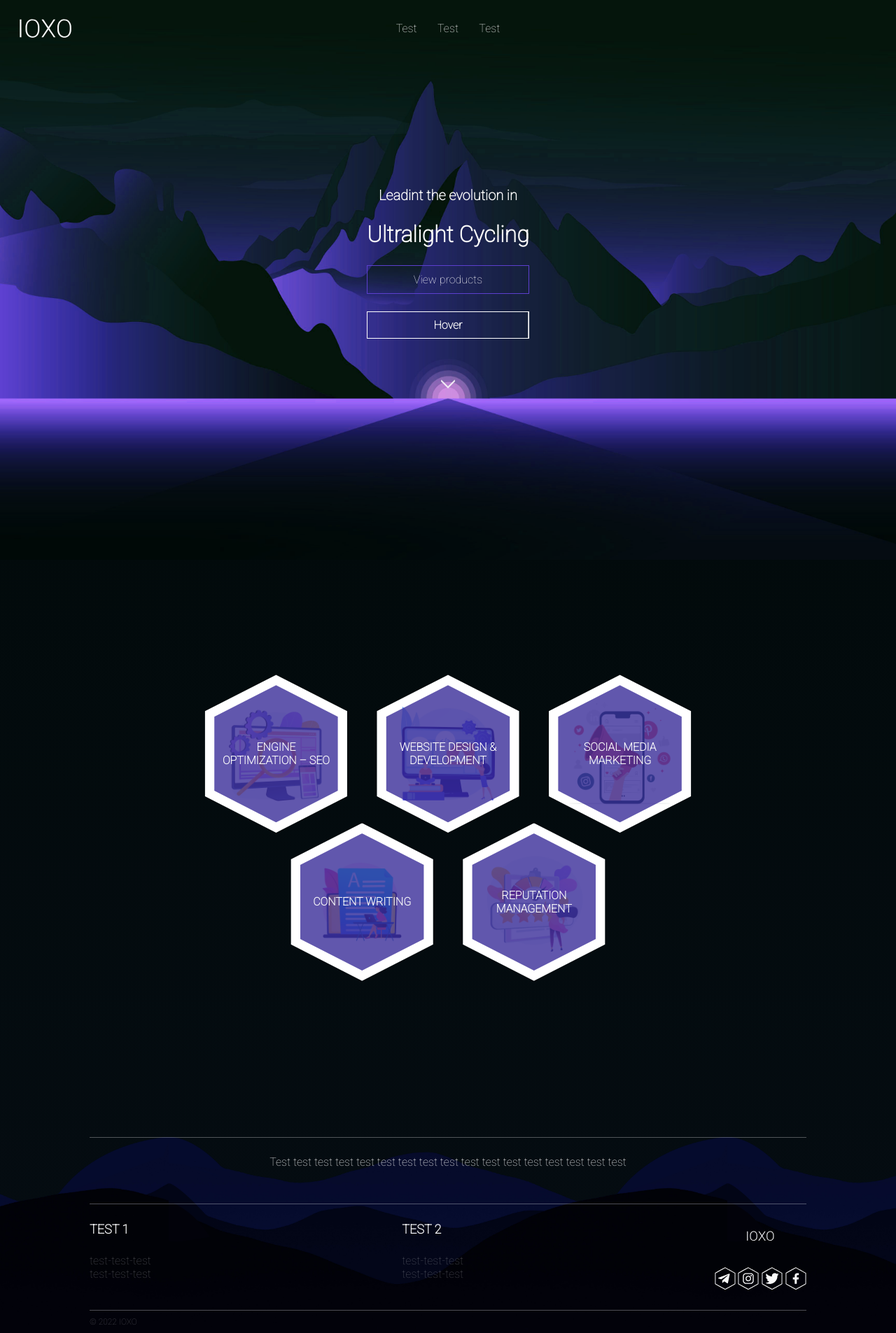
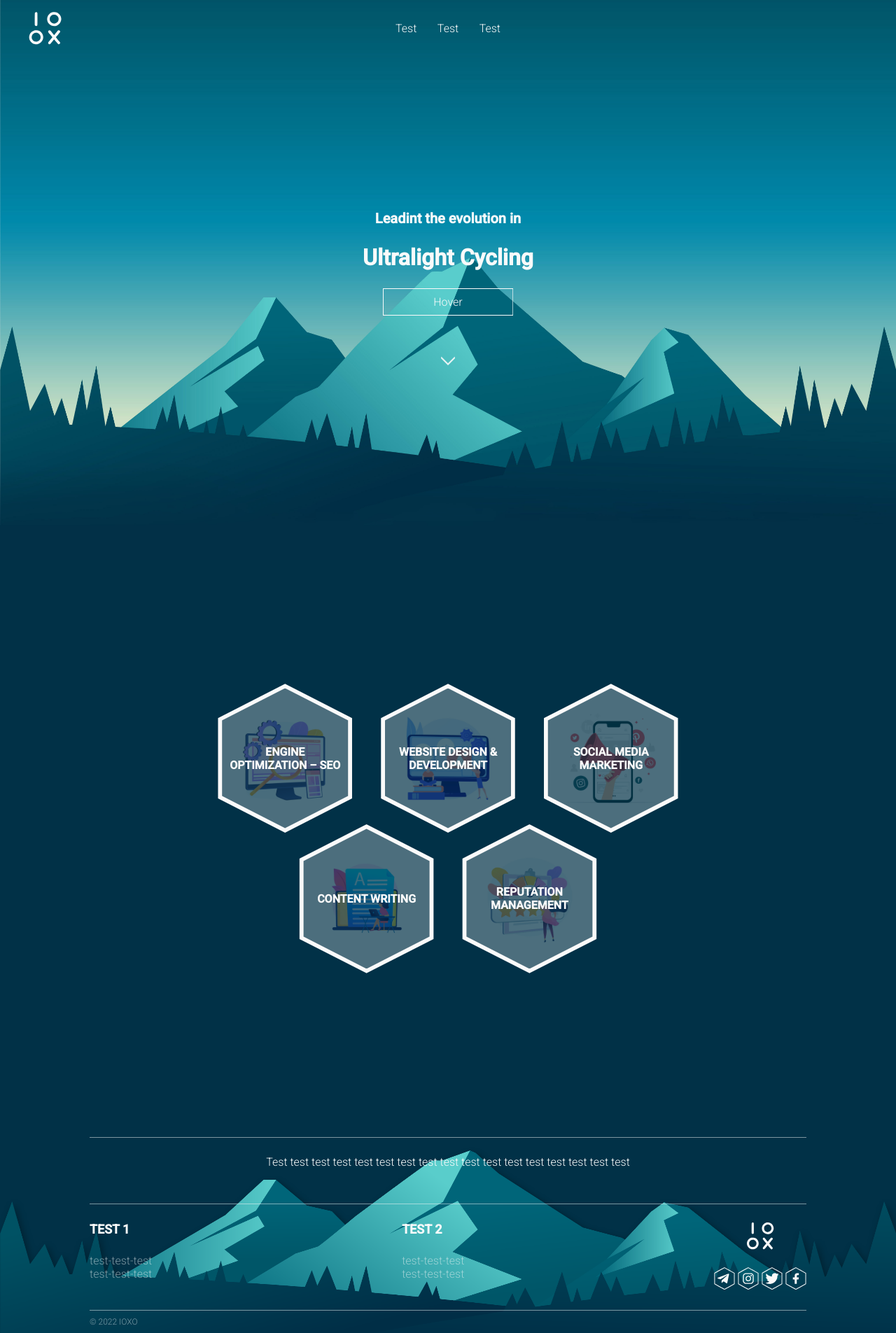
Before and after one commit to Donz87/IOXO, a website built with Parcel: page index.html in a window 1280 px wide. Shown: the whole page at 70% size. Built offline with nearby package versions, Linux system fonts and the light colour scheme.

Commit message:
New Background

```diff
--- a/index.html
+++ b/index.html
@@ -9,16 +9,16 @@
     <link rel="stylesheet" href="style.css">
 </head>
 <body>
-   <header>
+   <header >
         <div class="header--wrapper">
             <div class="logo">
-                <svg xmlns="http://www.w3.org/2000/svg" version="1.0" width="800.000000pt" height="400.000000pt" viewBox="0 0 800.000000 400.000000" preserveAspectRatio="xMidYMid meet">
+                <svg xmlns="http://www.w3.org/2000/svg" version="1.0" width="386.000000pt" height="388.000000pt" viewBox="0 0 386.000000 388.000000" preserveAspectRatio="xMidYMid meet">
 
-                    <g transform="translate(0.000000,400.000000) scale(0.100000,-0.100000)" fill="#fafafa" stroke="none">
-                    <path d="M1934 3294 c-366 -61 -647 -321 -772 -714 -63 -197 -67 -238 -67 -645 1 -348 2 -376 23 -475 59 -269 148 -446 307 -606 134 -136 286 -220 473 -262 120 -27 369 -23 487 7 215 55 398 174 522 339 108 144 183 316 224 519 19 93 23 151 27 412 5 344 -4 464 -48 636 -91 363 -318 633 -624 744 -162 58 -373 75 -552 45z m414 -204 c283 -80 478 -310 553 -651 46 -210 51 -703 10 -939 -56 -323 -208 -555 -436 -665 -186 -90 -455 -98 -649 -19 -256 104 -433 359 -492 707 -20 124 -29 506 -16 678 27 336 104 531 277 704 119 120 224 174 393 205 79 15 278 4 360 -20z"/>
-                    <path d="M6674 3294 c-366 -61 -647 -321 -772 -714 -63 -197 -67 -238 -67 -645 1 -348 2 -376 23 -475 59 -269 148 -446 307 -606 134 -136 286 -220 473 -262 120 -27 369 -23 487 7 215 55 398 174 522 339 108 144 183 316 224 519 19 93 23 151 27 412 5 344 -4 464 -48 636 -91 363 -318 633 -624 744 -162 58 -373 75 -552 45z m414 -204 c283 -80 478 -310 553 -651 46 -210 51 -703 10 -939 -56 -323 -208 -555 -436 -665 -186 -90 -455 -98 -649 -19 -256 104 -433 359 -492 707 -20 124 -29 506 -16 678 27 336 104 531 277 704 119 120 224 174 393 205 79 15 278 4 360 -20z"/>
-                    <path d="M240 1940 l0 -1330 115 0 115 0 0 1330 0 1330 -115 0 -115 0 0 -1330z"/>
-                    <path d="M3496 3258 c5 -7 203 -303 441 -656 l432 -644 -230 -341 c-127 -188 -331 -492 -455 -674 l-224 -333 134 0 134 0 388 580 c213 319 391 577 395 572 4 -4 178 -265 388 -580 l381 -572 136 0 135 0 -154 228 c-423 625 -747 1111 -747 1121 0 6 193 298 428 648 235 351 431 644 436 651 6 9 -22 12 -127 12 l-134 0 -373 -560 c-205 -308 -374 -560 -375 -560 -1 0 -170 252 -375 560 l-373 560 -134 0 c-105 0 -132 -3 -127 -12z"/>
+                    <g transform="translate(0.000000,388.000000) scale(0.100000,-0.100000)" fill="#fafafa" stroke="none">
+                    <path d="M845 3768 c-40 -14 -75 -46 -91 -85 -21 -48 -21 -1368 0 -1417 18 -44 75 -86 124 -93 58 -8 126 27 152 77 19 38 20 58 20 727 0 781 5 737 -80 781 -48 24 -78 26 -125 10z"/>
+                    <path d="M2865 3774 c-11 -3 -51 -12 -90 -21 -38 -8 -113 -36 -165 -62 -81 -39 -109 -60 -196 -146 -55 -55 -107 -112 -115 -126 -8 -15 -26 -49 -41 -77 -99 -183 -119 -415 -54 -616 45 -136 99 -226 198 -325 225 -229 564 -303 866 -190 151 56 300 174 389 308 92 138 150 341 140 486 -6 77 -36 203 -68 280 -92 220 -301 404 -532 467 -70 19 -286 33 -332 22z m277 -315 c155 -49 277 -177 333 -348 23 -70 23 -206 0 -285 -75 -255 -340 -418 -597 -365 -139 29 -293 143 -351 261 -49 100 -57 135 -57 249 0 144 29 224 124 342 34 43 149 123 198 139 133 42 236 44 350 7z"/>
+                    <path d="M710 1666 c-276 -78 -471 -252 -570 -508 -177 -459 113 -984 596 -1079 152 -29 251 -23 419 27 209 62 413 249 495 454 84 207 89 378 18 580 -74 211 -226 378 -429 473 -110 52 -191 67 -344 66 -80 0 -159 -6 -185 -13z m321 -290 c205 -62 352 -227 378 -426 35 -263 -107 -484 -369 -574 -28 -10 -80 -16 -137 -16 -227 0 -418 136 -492 351 -28 83 -28 241 -1 325 71 211 266 352 490 353 47 1 106 -6 131 -13z"/>
+                    <path d="M2374 1661 c-11 -5 -34 -25 -52 -45 -28 -32 -32 -44 -32 -96 0 -66 1 -68 219 -330 53 -63 107 -129 121 -147 14 -18 51 -64 83 -103 l59 -70 -33 -42 c-18 -24 -56 -70 -84 -103 -28 -33 -91 -109 -140 -170 -49 -60 -118 -146 -154 -190 -62 -76 -65 -82 -69 -140 -4 -73 18 -114 77 -145 81 -41 147 -17 226 80 28 34 86 105 130 159 44 53 118 143 164 200 l85 103 28 -33 c59 -70 184 -223 208 -254 96 -125 199 -239 232 -256 66 -34 125 -21 179 38 15 15 30 38 34 51 3 12 11 22 16 22 5 0 9 11 9 25 0 14 -4 25 -9 25 -5 0 -14 15 -20 33 -7 19 -30 56 -54 84 -23 27 -54 65 -70 84 -15 19 -50 61 -77 94 -171 206 -270 328 -270 332 0 2 66 86 148 185 81 99 156 192 166 207 11 14 36 44 55 67 79 90 94 110 103 137 6 15 14 27 19 27 11 0 12 57 1 62 -4 2 -17 21 -28 42 -24 47 -73 76 -130 76 -80 0 -95 -12 -242 -193 -77 -95 -149 -181 -161 -191 -12 -11 -21 -25 -21 -32 0 -7 -3 -14 -7 -16 -11 -4 -79 -82 -91 -104 -9 -16 -12 -16 -28 -4 -16 14 -83 94 -159 191 -87 111 -228 278 -259 308 -31 30 -43 35 -93 38 -32 1 -67 -1 -79 -6z"/>
                     </g>
                     </svg>
             </div>
@@ -36,7 +36,7 @@
                 <div class="section--content">
                 <h2> Leadint the evolution in</h2>
                 <h1>Ultralight Cycling</h1>
-                <a href="#!" class=" button btn">View products</a>
+                <!-- <a href="#!" class=" button btn">View products</a> -->
 
                 <a href="#!" class="button btn-2">
                     <svg>
@@ -58,19 +58,38 @@
             <div class="section--wrapper">
                 <div class="blocks">
                     <div class="block b-one">
-                       <div class="block--content"> <h4>ENGINE OPTIMIZATION – SEO</h4> </div>
+                       <div class="block--content">
+                         <div class="bg-block">
+                            <h4>ENGINE OPTIMIZATION – SEO</h4>
+                         </div>
+                        </div>
                     </div>
                     <div class="block b-second">
-                        <div class="block--content"> <h4>WEBSITE DESIGN & DEVELOPMENT</h4> </div>
+                            <div class="block--content"><div class="bg-block">
+                                 <h4>WEBSITE DESIGN & DEVELOPMENT</h4>
+                            </div>
+                     </div>
                     </div>
                     <div class="block b-third">
-                        <div class="block--content">  <h4> SOCIAL MEDIA MARKETING</h4> </div>
+                            <div class="block--content">
+                                <div class="bg-block">
+                                 <h4> SOCIAL MEDIA MARKETING</h4>
+                                </div>
+                            </div>
                     </div>
                     <div class="block  b-fourth">
-                        <div class="block--content"> <h4>CONTENT WRITING</h4> </div>
+                            <div class="block--content">
+                                <div class="bg-block">
+                                     <h4>CONTENT WRITING</h4>
+                                </div>
+                            </div>
                     </div>
                     <div class="block b-fifth">
-                        <div class="block--content"> <h4>REPUTATION MANAGEMENT</h4> </div>
+                            <div class="block--content">
+                                <div class="bg-block">
+                                     <h4>REPUTATION MANAGEMENT</h4>
+                                 </div>
+                            </div>
                     </div>
                 </div>
             </div>
@@ -98,15 +117,15 @@
             </div>
             <div class="social">
                 <div class="logo">
-                    <svg xmlns="http://www.w3.org/2000/svg" version="1.0" width="800.000000pt" height="400.000000pt" viewBox="0 0 800.000000 400.000000" preserveAspectRatio="xMidYMid meet">
+                    <svg xmlns="http://www.w3.org/2000/svg" version="1.0" width="386.000000pt" height="388.000000pt" viewBox="0 0 386.000000 388.000000" preserveAspectRatio="xMidYMid meet">
 
-                        <g transform="translate(0.000000,400.000000) scale(0.100000,-0.100000)" fill="#fafafa" stroke="none">
-                        <path d="M1934 3294 c-366 -61 -647 -321 -772 -714 -63 -197 -67 -238 -67 -645 1 -348 2 -376 23 -475 59 -269 148 -446 307 -606 134 -136 286 -220 473 -262 120 -27 369 -23 487 7 215 55 398 174 522 339 108 144 183 316 224 519 19 93 23 151 27 412 5 344 -4 464 -48 636 -91 363 -318 633 -624 744 -162 58 -373 75 -552 45z m414 -204 c283 -80 478 -310 553 -651 46 -210 51 -703 10 -939 -56 -323 -208 -555 -436 -665 -186 -90 -455 -98 -649 -19 -256 104 -433 359 -492 707 -20 124 -29 506 -16 678 27 336 104 531 277 704 119 120 224 174 393 205 79 15 278 4 360 -20z"/>
-                        <path d="M6674 3294 c-366 -61 -647 -321 -772 -714 -63 -197 -67 -238 -67 -645 1 -348 2 -376 23 -475 59 -269 148 -446 307 -606 134 -136 286 -220 473 -262 120 -27 369 -23 487 7 215 55 398 174 522 339 108 144 183 316 224 519 19 93 23 151 27 412 5 344 -4 464 -48 636 -91 363 -318 633 -624 744 -162 58 -373 75 -552 45z m414 -204 c283 -80 478 -310 553 -651 46 -210 51 -703 10 -939 -56 -323 -208 -555 -436 -665 -186 -90 -455 -98 -649 -19 -256 104 -433 359 -492 707 -20 124 -29 506 -16 678 27 336 104 531 277 704 119 120 224 174 393 205 79 15 278 4 360 -20z"/>
-                        <path d="M240 1940 l0 -1330 115 0 115 0 0 1330 0 1330 -115 0 -115 0 0 -1330z"/>
-                        <path d="M3496 3258 c5 -7 203 -303 441 -656 l432 -644 -230 -341 c-127 -188 -331 -492 -455 -674 l-224 -333 134 0 134 0 388 580 c213 319 391 577 395 572 4 -4 178 -265 388 -580 l381 -572 136 0 135 0 -154 228 c-423 625 -747 1111 -747 1121 0 6 193 298 428 648 235 351 431 644 436 651 6 9 -22 12 -127 12 l-134 0 -373 -560 c-205 -308 -374 -560 -375 -560 -1 0 -170 252 -375 560 l-373 560 -134 0 c-105 0 -132 -3 -127 -12z"/>
+                        <g transform="translate(0.000000,388.000000) scale(0.100000,-0.100000)" fill="#fafafa" stroke="none">
+                        <path d="M845 3768 c-40 -14 -75 -46 -91 -85 -21 -48 -21 -1368 0 -1417 18 -44 75 -86 124 -93 58 -8 126 27 152 77 19 38 20 58 20 727 0 781 5 737 -80 781 -48 24 -78 26 -125 10z"/>
+                        <path d="M2865 3774 c-11 -3 -51 -12 -90 -21 -38 -8 -113 -36 -165 -62 -81 -39 -109 -60 -196 -146 -55 -55 -107 -112 -115 -126 -8 -15 -26 -49 -41 -77 -99 -183 -119 -415 -54 -616 45 -136 99 -226 198 -325 225 -229 564 -303 866 -190 151 56 300 174 389 308 92 138 150 341 140 486 -6 77 -36 203 -68 280 -92 220 -301 404 -532 467 -70 19 -286 33 -332 22z m277 -315 c155 -49 277 -177 333 -348 23 -70 23 -206 0 -285 -75 -255 -340 -418 -597 -365 -139 29 -293 143 -351 261 -49 100 -57 135 -57 249 0 144 29 224 124 342 34 43 149 123 198 139 133 42 236 44 350 7z"/>
+                        <path d="M710 1666 c-276 -78 -471 -252 -570 -508 -177 -459 113 -984 596 -1079 152 -29 251 -23 419 27 209 62 413 249 495 454 84 207 89 378 18 580 -74 211 -226 378 -429 473 -110 52 -191 67 -344 66 -80 0 -159 -6 -185 -13z m321 -290 c205 -62 352 -227 378 -426 35 -263 -107 -484 -369 -574 -28 -10 -80 -16 -137 -16 -227 0 -418 136 -492 351 -28 83 -28 241 -1 325 71 211 266 352 490 353 47 1 106 -6 131 -13z"/>
+                        <path d="M2374 1661 c-11 -5 -34 -25 -52 -45 -28 -32 -32 -44 -32 -96 0 -66 1 -68 219 -330 53 -63 107 -129 121 -147 14 -18 51 -64 83 -103 l59 -70 -33 -42 c-18 -24 -56 -70 -84 -103 -28 -33 -91 -109 -140 -170 -49 -60 -118 -146 -154 -190 -62 -76 -65 -82 -69 -140 -4 -73 18 -114 77 -145 81 -41 147 -17 226 80 28 34 86 105 130 159 44 53 118 143 164 200 l85 103 28 -33 c59 -70 184 -223 208 -254 96 -125 199 -239 232 -256 66 -34 125 -21 179 38 15 15 30 38 34 51 3 12 11 22 16 22 5 0 9 11 9 25 0 14 -4 25 -9 25 -5 0 -14 15 -20 33 -7 19 -30 56 -54 84 -23 27 -54 65 -70 84 -15 19 -50 61 -77 94 -171 206 -270 328 -270 332 0 2 66 86 148 185 81 99 156 192 166 207 11 14 36 44 55 67 79 90 94 110 103 137 6 15 14 27 19 27 11 0 12 57 1 62 -4 2 -17 21 -28 42 -24 47 -73 76 -130 76 -80 0 -95 -12 -242 -193 -77 -95 -149 -181 -161 -191 -12 -11 -21 -25 -21 -32 0 -7 -3 -14 -7 -16 -11 -4 -79 -82 -91 -104 -9 -16 -12 -16 -28 -4 -16 14 -83 94 -159 191 -87 111 -228 278 -259 308 -31 30 -43 35 -93 38 -32 1 -67 -1 -79 -6z"/>
                         </g>
-                    </svg>
+                        </svg>
                 </div>
                 <div class="social--items">
                     <a href="#!">
--- a/package.json
+++ b/package.json
@@ -2,7 +2,6 @@
   "name": "ioxo",
   "version": "1.0.0",
   "description": "design and web concept",
-
   "scripts": {
     "test": "echo \"Error: no test specified\" && exit 1",
     "start": "parcel index.html --open --port 3000",
--- a/script.js
+++ b/script.js
@@ -1,13 +1,15 @@
 
 const headerBG = () => {
   const header = document.querySelector('header');
-   window.scrollY > 60 ?  header.style.background = 'rgba(0,0,0,.7)' : header.style.background = '';
+  const headerLink = document.querySelectorAll('header a');
+   window.scrollY > 60 ?  header.style.background = 'rgba(1,49,71,.7)' : header.style.background = '';
+
 }
-
 const year = () => {
     const footer = document.querySelector('.misc');
     footer.innerHTML = '© ' + new Date().getFullYear() + ' IOXO';
   }
+
 
 const scrollBanner = () => {
     const anchors = document.querySelectorAll('a[href*="#"]')
--- a/style.css
+++ b/style.css
@@ -1,19 +1,24 @@
-@import url('https://fonts.googleapis.com/css2?family=Roboto:wght@100&display=swap');
+@import url('https://fonts.googleapis.com/css2?family=Roboto:wght@100;300;500&display=swap');
 
 html {
     overflow-x: hidden;
     font-size: max(16px, 1vmax);
     font-family: 'Roboto', sans-serif;
+
 }
 
 :root {
-    --color-secondary: rgba(255, 255, 255, .3);
+    --color-secondary: #013147;
     --translate: max(50px, 6vh);
+    --color-primary: #fafafa;
 }
 
 body {
-    background: linear-gradient(rgba(0, 9, 7) 0%, rgba(5, 12, 18) 100%);
-    color: #fafafa;
+    /* background: linear-gradient(rgba(0, 9, 7) 0%, rgba(5, 12, 18) 100%); */
+    background: var(--color);
+    color:var(--color-primary);
+    font-weight: 300;
+    background: #013147;
 }
 
 * {
@@ -23,7 +28,6 @@ body {
 
 a {
     text-decoration: none;
-    color: #fafafa;
 }
 
 li {
@@ -51,8 +55,8 @@ h3 {
     font-size: max(16px, 1vmax);
     margin-bottom: max(25px, 2vh);
     background: none;
-    border: 1px solid #fafafa;
-    color: #fafafa;
+    border: 1px solid var(--color);
+    color: var(--color);
     padding: max(10px,.5vh) max(20px, 1vh);
     cursor: pointer;
     user-select: none;
@@ -60,21 +64,24 @@ h3 {
 }
 
 .btn {
-    border-color: #5c3fcf;
-    color: #fff;
+    border-color: var(--color-primary);
+    color: var(--color-primary);
     /* box-shadow: 0 0 40px 40px #3498db inset, 0 0 0 0 #3498db; */
     -webkit-transition: all 150ms ease-in-out;
     transition: all 150ms ease-in-out;
+    font-weight: 300;
   }
   .btn:hover {
-    box-shadow: 0 0 10px 0 #5c3fcf inset, 0 0 10px 4px #5c3fcf;
-  }
+    box-shadow: 0 0 10px 0 rgba(58,45,153,.3) inset, 0 0 10px 4px rgba(58,45,153,.3);
+    font-weight: 500;
+}
 
 .btn-2 {
-
-    font-weight: 900;
     position: relative;
-    border: none;
+    font-weight: 300;
+    color: var(--color-primary);
+    /* background:var(--color-primary); */
+    transition: background .5s ease-in-out;
 }
 .btn-2  svg {
       height: 100%;
@@ -86,22 +93,22 @@ h3 {
 
  .btn-2  rect {
       fill: none;
-      stroke: #fff;
+      stroke:var(--color-primary);
       stroke-width: 2;
       stroke-dasharray: 422, 0;
       transition: all 0.35s linear;
 
  }
   .btn-2:hover {
-    font-weight: 900;
     letter-spacing: 1px;
-    background:#5c3fcf;
+    background:var(--color-secondary);
     transition: all 1.35s cubic-bezier(0.19, 1, 0.22, 1);
+    font-weight: 500;
   }
   .btn-2:hover  rect {
       stroke-width: 5;
       stroke-dasharray: 10%, 300%;
-      stroke-dashoffset: 85%;
+      stroke-dashoffset: 80%;
       transition: all 1.35s cubic-bezier(0.19, 1, 0.22, 1);
     }
 
@@ -113,9 +120,12 @@ header {
     height: max(60px, 10vh);
     position: fixed;
     z-index: 100;
-    transition: background .3s ease-in-out;
+    transition: background 1s ease-in-out;
 }
-
+header a {
+    color: var(--color-primary);
+    transition: color .5s ease-in-out;
+}
 .header--wrapper {
     height: 100%;
     width: 100%;
@@ -131,7 +141,7 @@ header {
 }
 
 .logo svg {
-    fill: #fafafa;
+    fill: var(--color);
     width: max(30px, 6vw);
     height: max(30px, 6vh);
 }
@@ -148,15 +158,19 @@ nav a {
 }
 
 .section--banner {
-    background-image: url('./assets/banner-ioxo.png');
-    background-position: center;
+    background-image: url('./assets/banner-ioxo.jpg');
+    background-position: bottom;
     background-size: cover;
+    color:var(--color-primary);
+}
+.section--banner .button {
+    width:60%;
+    margin:  max(25px, 2vh) auto;
 }
 
 .section--wrapper {
     display: grid;
     justify-content: center;
-    ;
     align-content: center;
     width: 100%;
     height: 100%;
@@ -167,11 +181,11 @@ nav a {
 }
 
 .bt_arrow svg {
-    fill: #fafafa;
+    fill: var(--color);
     width: max(20px, 1vw);
     height: max(20px, 1vw);
     stroke-width: max(20px, .7vw);
-    stroke: #fafafa;
+    stroke: var(--color-primary);
     cursor: pointer;
 }
 
@@ -213,60 +227,71 @@ nav a {
     justify-items: center;
     align-items:center;
     text-align: center;
-    padding: max(10px, 1vw);
+    padding: max(5px, .5vw);
+    background: var(--color-primary);
 }
 .block--content {
-    width: 98%;
-    height:98%;
-    background: rgba(58,45,153,.8);
+    width: 100%;
+    height:100%;
     clip-path: polygon(5% 23%, 50% 0, 95% 23%, 95% 77%, 50% 100%, 5% 77%);
     display: grid;
     justify-items: center;
     align-items:center;
+}
+.bg-block {
+    width: 100%;
+    height: 100%;
+    background: rgba(1,49,71,.7);
+    display: grid;
+    align-items: center;
+    justify-items: center;
 }
 .block--content h4 {
     width: 80%;
 }
 .b-one {
     grid-area: 1 / 1 / 2 / 2;
+}
+.b-one .block--content {
     background-image:url('./assets/seo.jpg');
-    /* background:#ce8ee1; */
     background-position:center;
     background-size:cover;
 }
-
 .b-second {
     grid-area: 1 / 2 / 2 / 3;
+}
+
+.b-second .block--content {
     background-image:url('./assets/design.jpg');
-    /* background:#ce8ee1; */
     background-position:center;
     background-size:cover;
 }
-
 .b-third {
     grid-area: 1 / 3 / 2 / 4;
+}
+
+.b-third .block--content {
     background-image:url('./assets/social-media.jpg');
-    /* background:#ce8ee1; */
     background-position:center;
     background-size:cover;
 }
-
 .b-fourth {
     grid-area: 2 / 1 / 3 / 3;
+    transform: translateY(-15%);
+}
+.b-fourth .block--content {
     background-image:url('./assets/content-writing.jpg');
-    /* background:#ce8ee1; */
     background-position:center;
     background-size:cover;
+}
+.b-fifth {
+    grid-area: 2 / 2 / 3/ 4;
     transform: translateY(-15%);
 }
-
-.b-fifth {
-    grid-area: 2 / 2 / 3/ 4;
+.b-fifth .block--content  {
     background-image:url('./assets/reputation-management.jpg');
-    /* background:#ce8ee1; */
     background-position:center;
     background-size:cover;
-    transform: translateY(-15%);
 }
 
 /* FOOTER */
@@ -278,16 +303,16 @@ footer {
 .footer--wrapper {
     width: 100%;
     height: 100%;
-    background-image: url('./assets/b-bg.png');
-    background-position: center;
-    background-size: contain;
+    background-image: url('./assets/bg-footer.png');
+    background-position: bottom;
+    background-size: 100% 100%;
 
 }
 
 .footer--title {
     width: 80%;
     margin: max(25px, 2vh) auto;
-    border-top: 1px solid var(--color-secondary);
+    border-top: 1px solid rgba(250, 250,250,.5);
     text-align: center;
     padding: max(25px, 2vh) 0;
 }
@@ -298,8 +323,8 @@ footer {
     display: flex;
     flex-wrap: wrap;
     justify-content: space-between;
-    border-top: 1px solid var(--color-secondary);
-    border-bottom: 1px solid var(--color-secondary);
+    border-top: 1px solid rgba(250, 250,250,.5);
+    border-bottom: 1px solid rgba(250, 250,250,.5);
     padding: max(25px, 2vh) 0;
 }
 
@@ -319,7 +344,7 @@ footer .logo svg {
 }
 
 footer ul {
-    color: var(--color-secondary);
+    color: rgba(250, 250,250,.5);
 }
 
 .social--items svg {
@@ -371,7 +396,7 @@ footer ul {
 
 .misc {
     padding: .5vh 10%;
-    color: var(--color-secondary);
+    color: rgba(250,250,250,.5);
     font-size: max(12px, .6vmax);
     height: max(24px, 1.2vh);
     display: grid;
```
Also changed, not shown: assets/banner-ioxo.jpg (added), assets/bg-footer.png (added), 1 other file.
